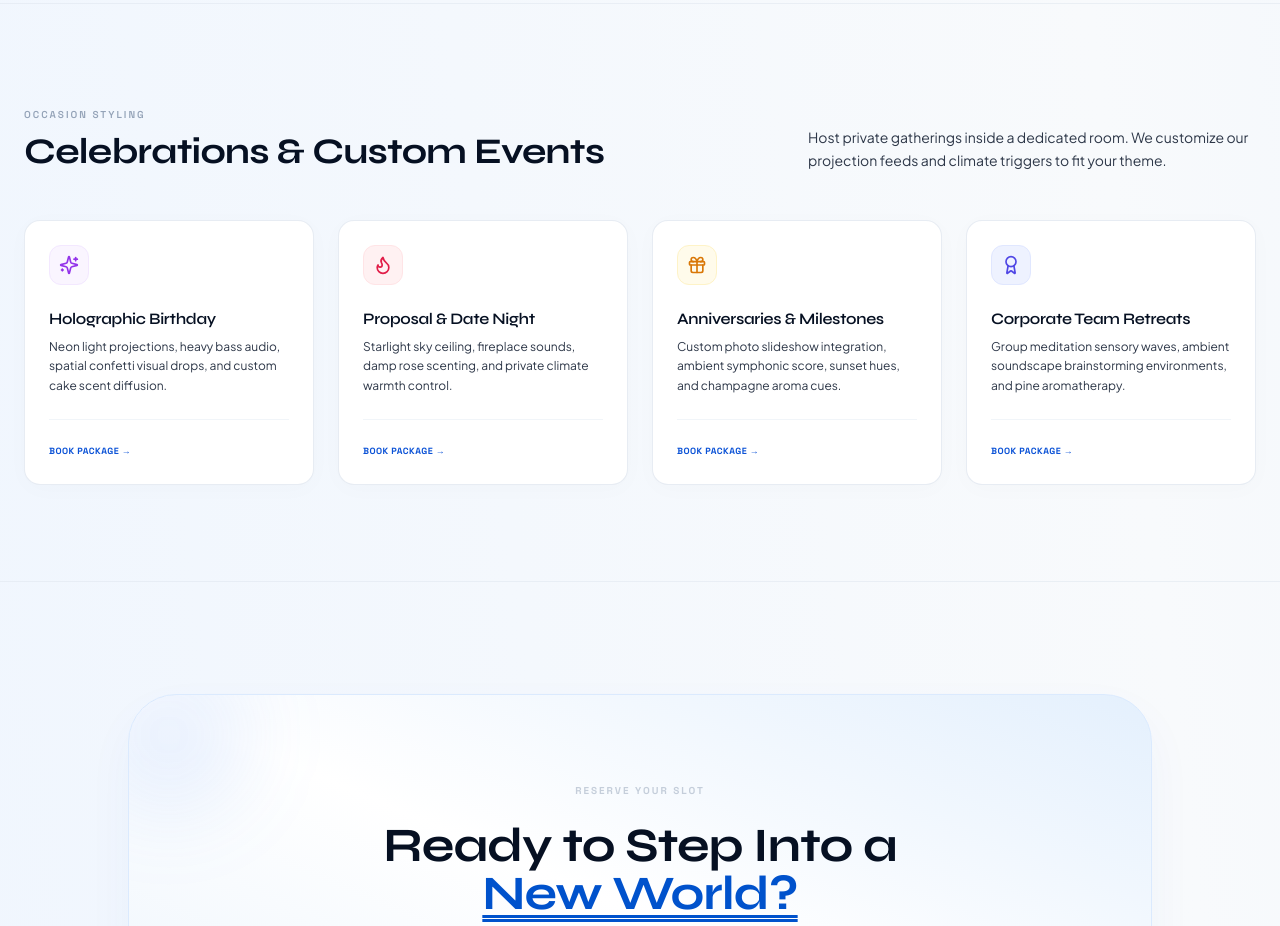
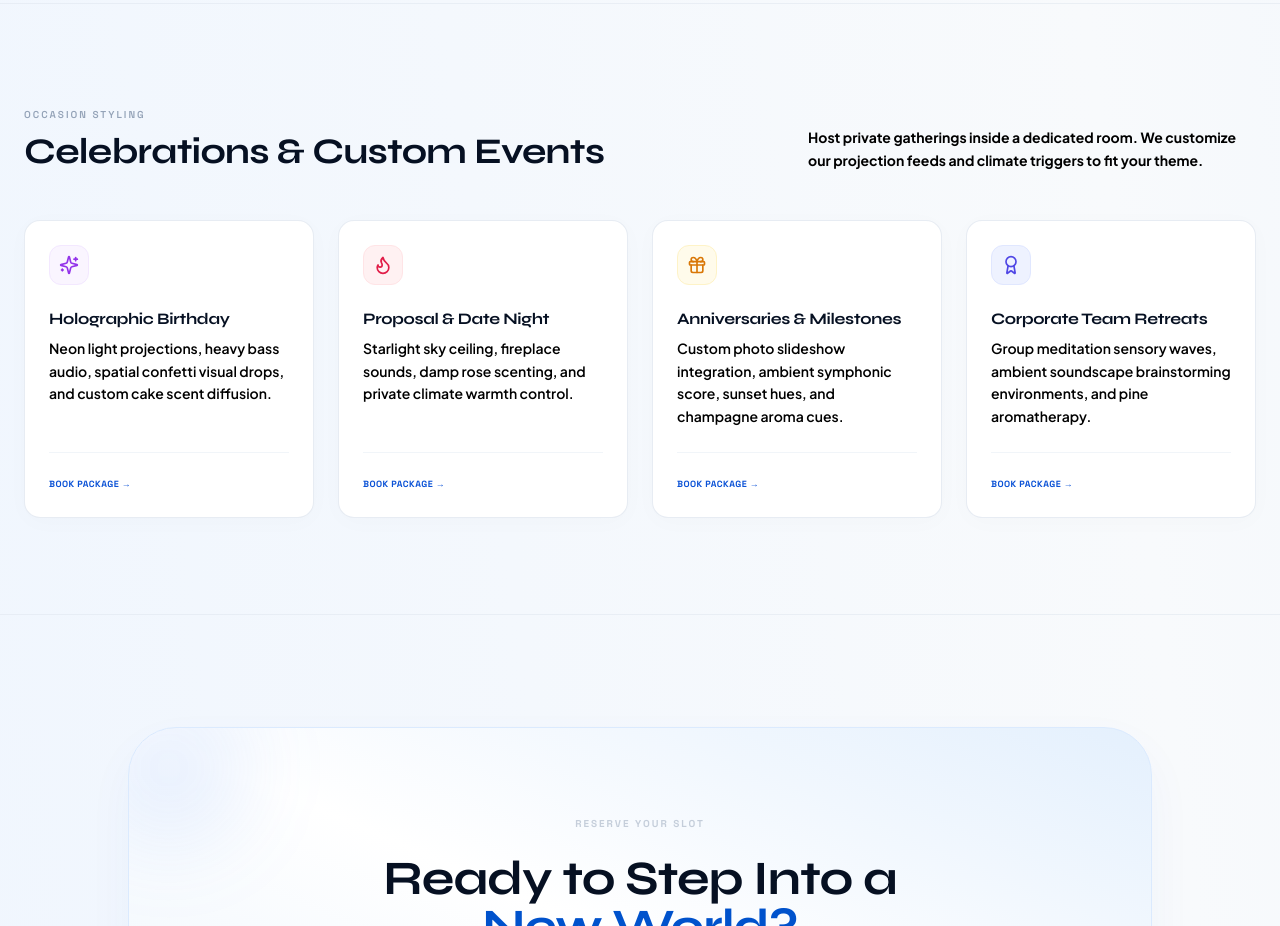
Before and after one commit to Mausam465/Acdyon_Technologies, a React (Vite) app: page / in a window 1280 px wide. Shown: the part 8920-9846 px from the top of the page. Built offline with nearby package versions, Linux system fonts and the light colour scheme.

Commit message:
added celebrationSection

```diff
--- a/src/sections/CelebrationSection.jsx
+++ b/src/sections/CelebrationSection.jsx
@@ -40,7 +40,7 @@ function CelebrationSection() {
             Celebrations & Custom Events
           </h2>
         </div>
-        <p className="text-slate-600 text-sm max-w-md mt-4 md:mt-0 font-sans leading-relaxed">
+        <p className="text-black text-sm max-w-md mt-4 md:mt-0 font-sans leading-relaxed font-bold">
           Host private gatherings inside a dedicated room. We customize our projection feeds and climate triggers to fit your theme.
         </p>
       </div>
@@ -57,10 +57,10 @@ function CelebrationSection() {
                 <div className={`w-10 h-10 rounded-xl flex items-center justify-center border mb-6 ${event.color}`}>
                   <IconComp className="w-5 h-5" />
                 </div>
-                <h3 className="font-display font-semibold text-base text-[#061022] mb-2 leading-tight">
+                <h3 className="font-display font-bold text-base text-[#061022] mb-2 leading-tight">
                   {event.title}
                 </h3>
-                <p className="text-xs text-slate-600 font-sans leading-relaxed">
+                <p className="text-sm text-black font-sans font-semibold leading-relaxed">
                   {event.desc}
                 </p>
               </div>
```
